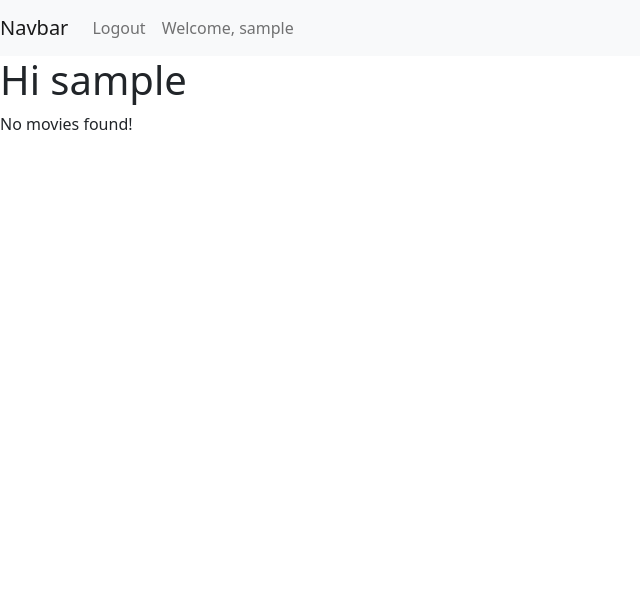
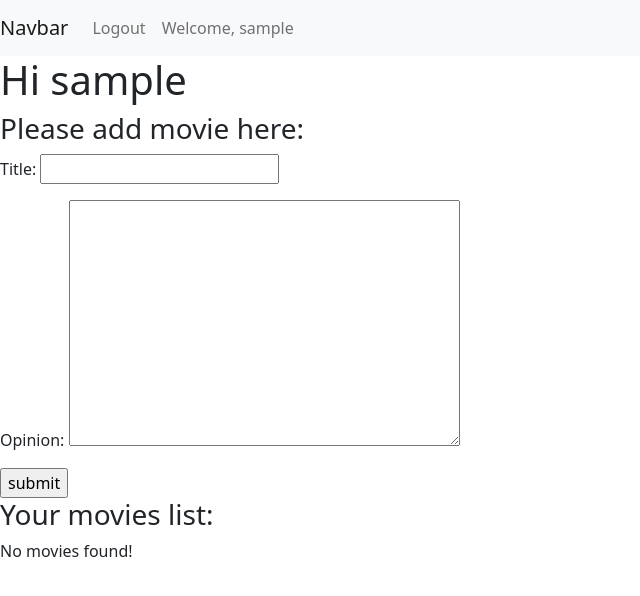
Before and after one commit to Dezyderata/Recommendation, a Django app: page /main/ in a window 1280 px wide. Shown: the top 596 px of the page, without its empty margins (0-640 px from the left). Run offline with Django 3.2, Linux system fonts and the light colour scheme; the visitor is signed in with stand-in values (Sample User, id 1); data that the repository does not hold is empty.

Commit message:
Add movie and opinion

```diff
--- a/recommendationApp/forms.py
+++ b/recommendationApp/forms.py
@@ -1,6 +1,6 @@
 from django import forms
 from django.core import validators
-from recommendationApp.models import User
+from recommendationApp.models import User, Movie
 
 
 class UserForm(forms.ModelForm):
@@ -41,11 +41,13 @@ class LoginForm(forms.Form):
         }
 
 
-
-class MovieForm(forms.Form):
+class MovieForm(forms.ModelForm):
     title = forms.CharField(validators=[validators.MinLengthValidator(1)])
-    rate = forms.IntegerField(validators=[validators.MaxValueValidator(5),
-                                          validators.MinValueValidator(1)])
+    opinion = forms.Textarea()
     botcatcher = forms.CharField(required=False,
                                  widget=forms.HiddenInput,
                                  validators=[validators.MaxLengthValidator(0)])
+
+    class Meta:
+        model = Movie
+        fields = '__all__'
--- a/recommendationApp/models.py
+++ b/recommendationApp/models.py
@@ -5,10 +5,11 @@ from django.core.validators import MaxValueValidator, MinValueValidator
 
 
 class Movie(models.Model):
-    movie_name = models.CharField(max_length=256, unique=True, null=False, blank=False)
+    title = models.CharField(max_length=256, unique=True, null=False, blank=False)
+    opinion = models.TextField(max_length=1000, null=False, blank=False)
 
     def __str__(self):
-        return self.movie_name
+        return self.title
 
 
 class User(models.Model):
--- a/recommendationApp/tests.py
+++ b/recommendationApp/tests.py
@@ -6,7 +6,7 @@ from recommendationApp.models import Movie, User, Rating
 class MovieTestCase(TestCase):
 
     def test_movie_str(self):
-        first_movie = Movie.objects.create(movie_name="Scary Movie")
+        first_movie = Movie.objects.create(title="Scary Movie")
         self.assertEqual(first_movie.__str__(), "Scary Movie")
 
 
--- a/recommendationApp/urls.py
+++ b/recommendationApp/urls.py
@@ -5,5 +5,5 @@ urlpatterns = [
     path('', views.index, name='index'),
     path('login_page/', views.login_request, name='login_page'),
     path('registration_page/', views.register_user, name='registration_page'),
-    path('main/', views.main, name='main')
+    path('main/', views.add_movie, name='main')
 ]
--- a/recommendationApp/views.py
+++ b/recommendationApp/views.py
@@ -19,6 +19,20 @@ def main(request):
     movie_list = Movie.objects.order_by('movie_name')
     data_dict = {'movies': movie_list}
     return render(request, 'recommendationApp/main.html', context=data_dict)
+
+
+def add_movie(request):
+    form = forms.MovieForm()
+    if request.method == 'POST':
+        print('blabla')
+        form = forms.MovieForm(request.POST)
+        if form.is_valid():
+            print('lalala')
+            form.save(commit=True)
+            return redirect('/main/')
+        else:
+            print('ERROR, form invalid!')
+    return render(request, 'recommendationApp/main.html', {'form': form})
 
 
 def register_user(request):
--- a/templates/recommendationApp/main.html
+++ b/templates/recommendationApp/main.html
@@ -36,7 +36,14 @@
   </div>
 </nav>
     <h1>Hi {{ request.user.username }}</h1>
+        <h3>Please add movie here:</h3>
+        <form class="login_form_class" method="post">
+            {{ form.as_p }}
+            {% csrf_token %}
+            <input type="submit" name="btn btn-primary" value="submit">
+        </form>
     <div>
+        <h3>Your movies list:</h3>
         {% if movies %}
             <form>
             <table>
```
